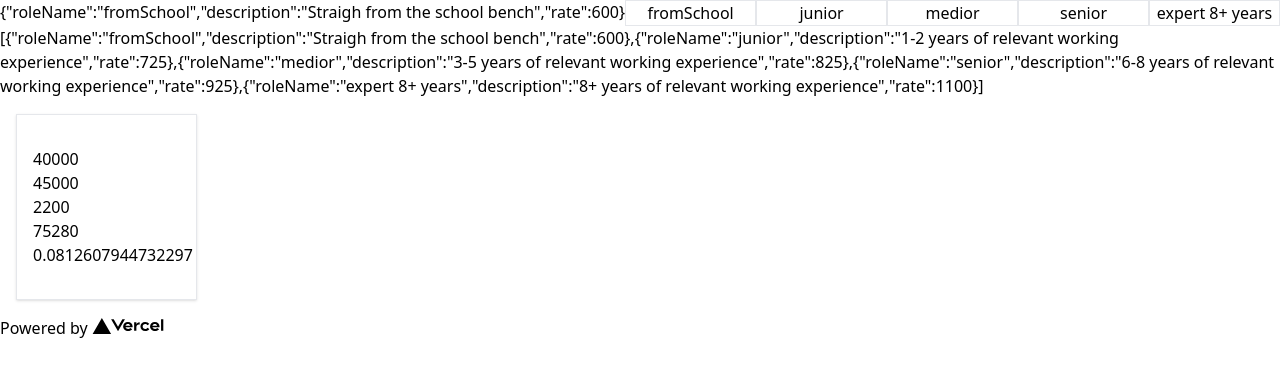
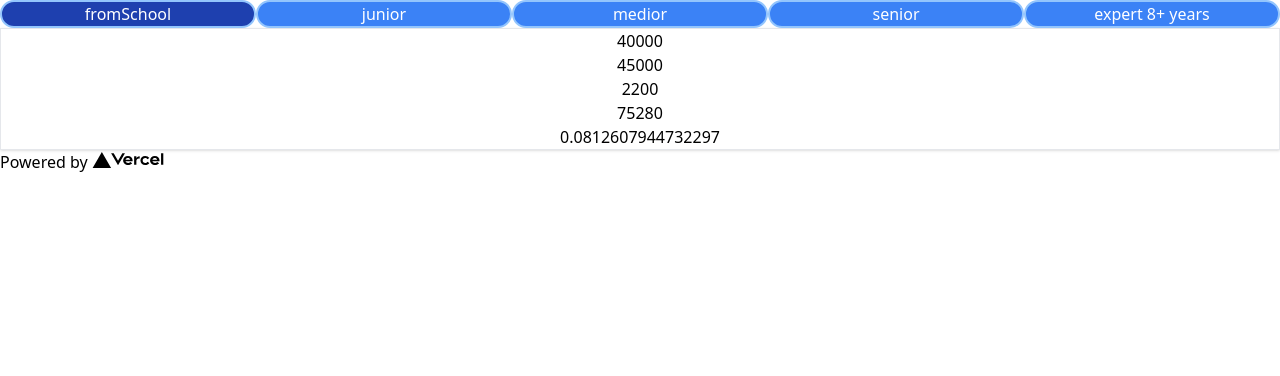
Before and after one commit to limlim1986/budget-tool, a Next.js app in the folder shiftkey-offer/: page / in a window 1280 px wide. Shown: the top 376 px of the page. Built offline with nearby package versions, Linux system fonts and the light colour scheme.

Commit message:
messing around with some tailwind and state hooks

```diff
--- a/shiftkey-offer/components/Selector.tsx
+++ b/shiftkey-offer/components/Selector.tsx
@@ -16,14 +16,15 @@ const Selector = ({ roles, selectedRole, setSelectedRole }: SelectorProps) => {
     setSelectedRole(role);
   }
 
-  return (<div className='flex'>
-    <div>{JSON.stringify(selectedRole)}</div>
+  return (<div className='flex flex-col sm:flex-row'>
     {roles.map((role, i) => (
+
       <button onClick={({ currentTarget }) => setRole(currentTarget)}
-        className='flex-1 border'
+        className={`text-center border-blue-300 border-2 text-white rounded-full flex-1 ${selectedRole.roleName === role.roleName ? "bg-blue-800 " : "bg-blue-500"}`}
         key={role.roleName}
         id={role.roleName}>{role.roleName}
       </button>
+
     ))}
   </div>)
 }
--- a/shiftkey-offer/pages/index.tsx
+++ b/shiftkey-offer/pages/index.tsx
@@ -1,7 +1,7 @@
 import type { NextPage } from 'next'
 import Head from 'next/head'
 import Image from 'next/image'
-import React, { useState } from 'react';
+import React, { useState, useEffect } from 'react';
 import { getCalculationResults } from '../services/calculationService';
 import getRoles from '../services/rolesService';
 import Selector from '../components/Selector';
@@ -11,6 +11,10 @@ const Home: NextPage = () => {
   const [roles, setRoles] = useState(getRoles);
   const [selectedRole, setSelectedRole] = useState(roles[0])
 
+  useEffect(() => {
+    setCalculationResult(getCalculationResults(selectedRole.rate));
+  }, [selectedRole]);
+
   return (
     <div className='container mx-auto'>
       <Head>
@@ -18,11 +22,10 @@ const Home: NextPage = () => {
         <meta name="description" content="Example of employee offer at shiftkey" />
         <link rel="icon" href="/favicon.ico" />
       </Head>
-      <main >
+      <main>
+        <div>
           <Selector roles={roles} selectedRole={selectedRole} setSelectedRole={setSelectedRole} />
-        <div>{JSON.stringify(roles)}</div>
-        <div className='grid grid-cols-12'>
-            <div className='shadow px-4 py-8 border mx-4 my-4 col-span-6 sm:col-span-4 md:col-span-2 overflow-hidden'>
+          <div className='flex flex-col text-center shadow border overflow-hidden'>
             <div>{calculationResult.baseSalary}</div>
             <div>{calculationResult.salaryInclBonus}</div>
             <div>{calculationResult.pension}</div>
```
Lines whose indentation alone changed are shown as unchanged.
